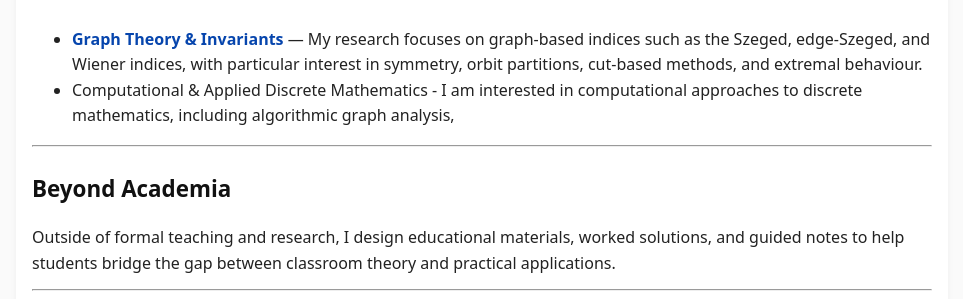
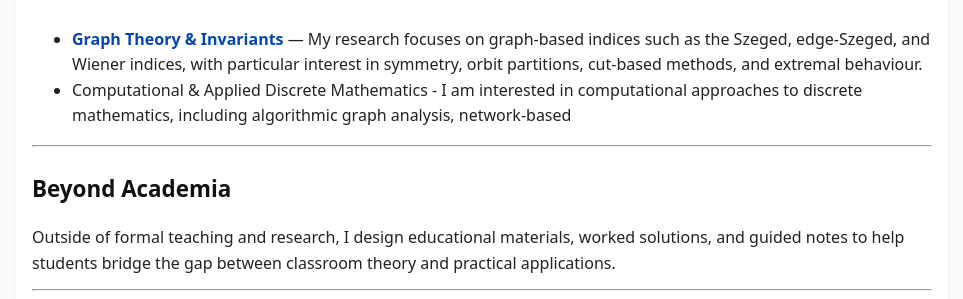
Before and after one commit to SaleemKamaludin/SaleemKamaludin.github.io, a Jekyll site: the page built from about.md, in a window 1280 px wide. Shown: the part 577-876 px from the top of the page, without its empty margins (158-1121 px from the left). Built offline with Jekyll 4.4.1, drawn with Linux system fonts in a browser that asks for light colours.

Commit message:
Update about.md

```diff
--- a/about.md
+++ b/about.md
@@ -20,7 +20,7 @@ My goal is to create learning environments where students not only master techni
 
 ## Research Interests
 - <a href="{{ '/notes/graph-theory/' | relative_url }}"><strong>Graph Theory & Invariants</strong></a> — My research focuses on graph-based indices such as the Szeged, edge-Szeged, and Wiener indices, with particular interest in symmetry, orbit partitions, cut-based methods, and extremal behaviour.
-- Computational & Applied Discrete Mathematics - I am interested in computational approaches to discrete mathematics, including algorithmic graph analysis,
+- Computational & Applied Discrete Mathematics - I am interested in computational approaches to discrete mathematics, including algorithmic graph analysis, network-based
 
 
 
```
